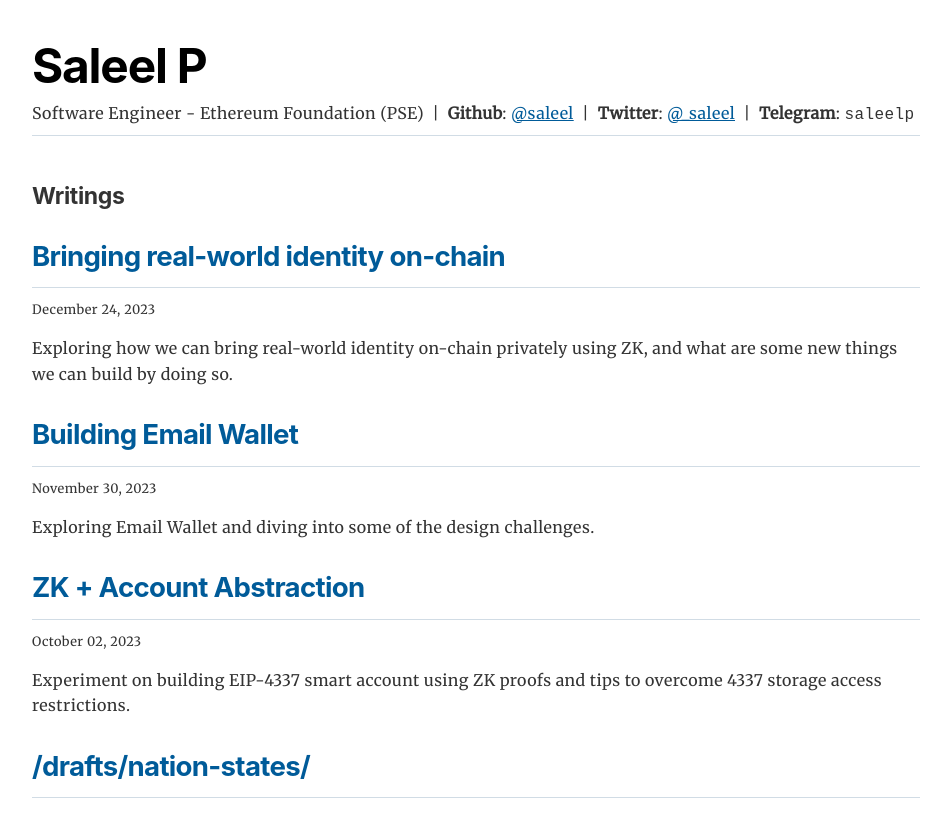
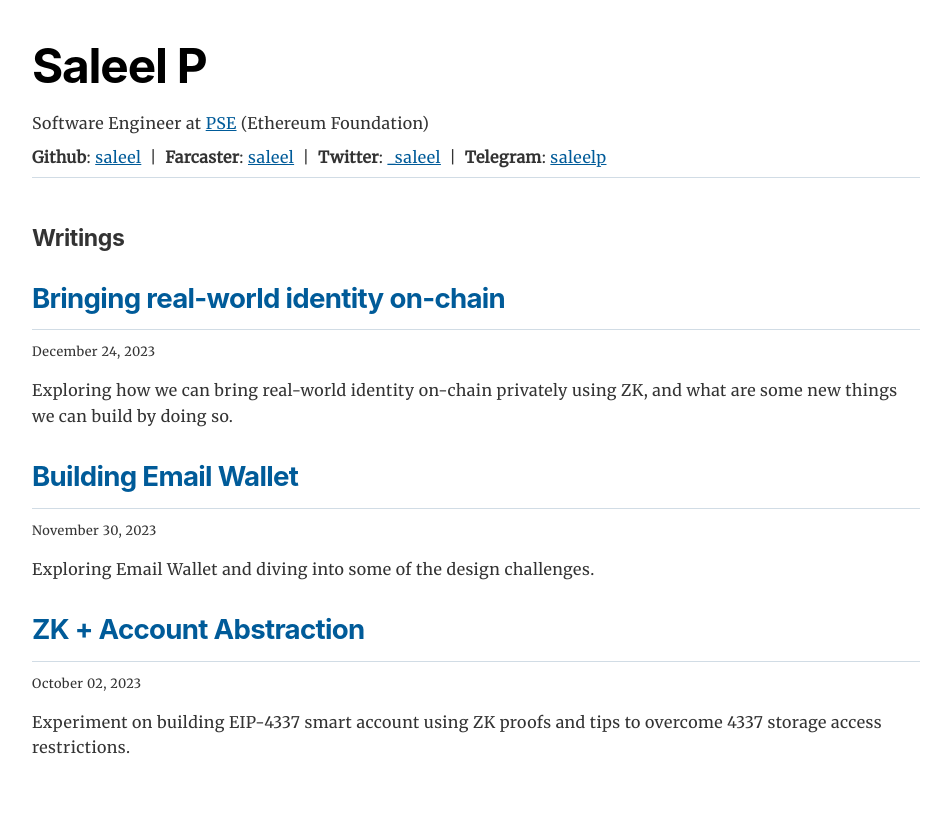
Before and after one commit to saleel/blog, a Gatsby site: page / in a window 1280 px wide. Shown: the whole page, without its empty margins (164-1115 px from the left). Built offline with nearby package versions, Linux system fonts and the light colour scheme; Gatsby itself is replaced by a stand-in of ours.

Commit message:
chore: add farcaster link

```diff
--- a/src/components/layout.js
+++ b/src/components/layout.js
@@ -13,18 +13,23 @@ const Layout = ({ location, title, children }) => {
           <Link to="/">{title}</Link>
         </h1>
         <div>
-          <span>Software Engineer - Ethereum Foundation (PSE)</span>
+          <div style={{ margin: '10px 0' }}>Software Engineer at <a target="_blank" rel="nofollow noreferrer" href="https://pse.dev/">PSE</a> (Ethereum Foundation)</div>
+          <span>
+            <strong>Github</strong>: <a target="_blank" rel="nofollow noreferrer" href="https://github.com/saleel">saleel</a>
+          </span>
           <span>&nbsp; | &nbsp;</span>
+
           <span>
-            <strong>Github</strong>: <a target="_blank" rel="nofollow noreferrer" href="https://github.com/saleel">@saleel</a>
+            <strong>Farcaster</strong>: <a target="_blank" rel="nofollow noreferrer" href="https://warpcast.com/saleel">saleel</a>
+          </span>
+          <span>&nbsp; | &nbsp;</span>
+
+          <span>
+            <strong>Twitter</strong>: <a target="_blank" rel="nofollow noreferrer" href="https://twitter.com/_saleel">_saleel</a>
           </span>
           <span>&nbsp; | &nbsp;</span>
           <span>
-            <strong>Twitter</strong>: <a target="_blank" rel="nofollow noreferrer" href="https://twitter.com/_saleel">@_saleel</a>
-          </span>
-          <span>&nbsp; | &nbsp;</span>
-          <span>
-            <strong>Telegram</strong>: <code>saleelp</code>
+            <strong>Telegram</strong>: <a target="_blank" rel="nofollow noreferrer" href="https://tttttt.me/saleelp">saleelp</a>
           </span>
         </div>
         <hr />
```
Also changed, not shown: drafts/nation-states.md (renamed from content/drafts/nation-states.md).
